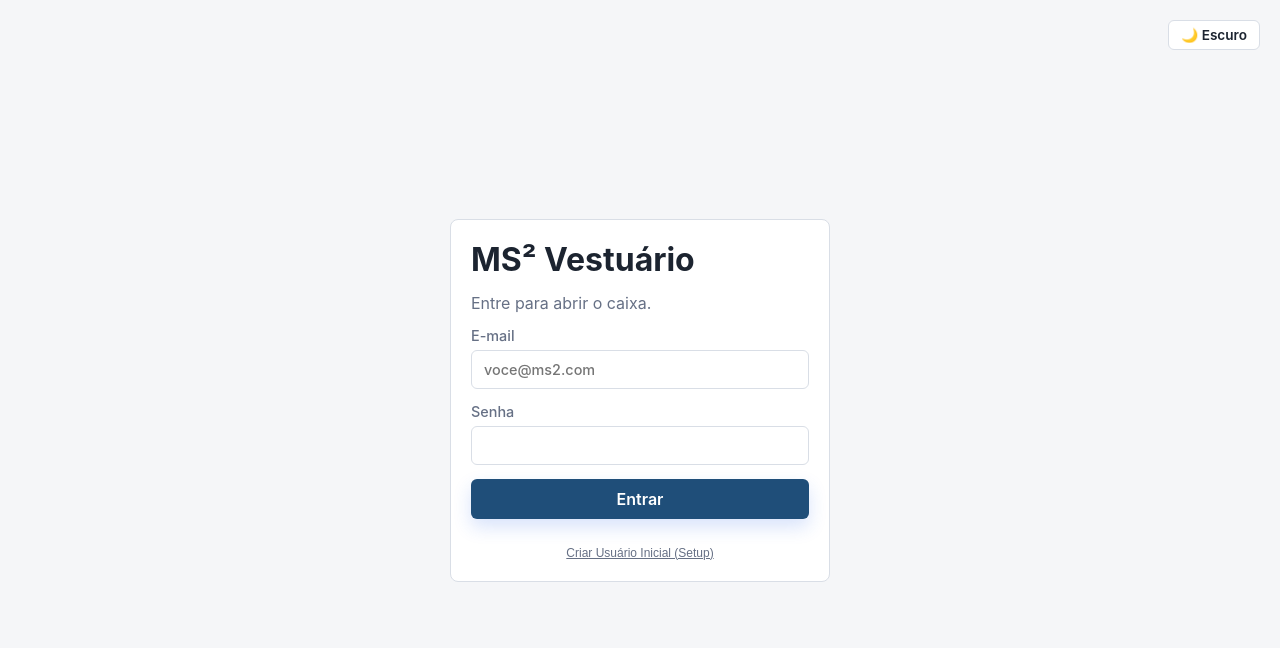
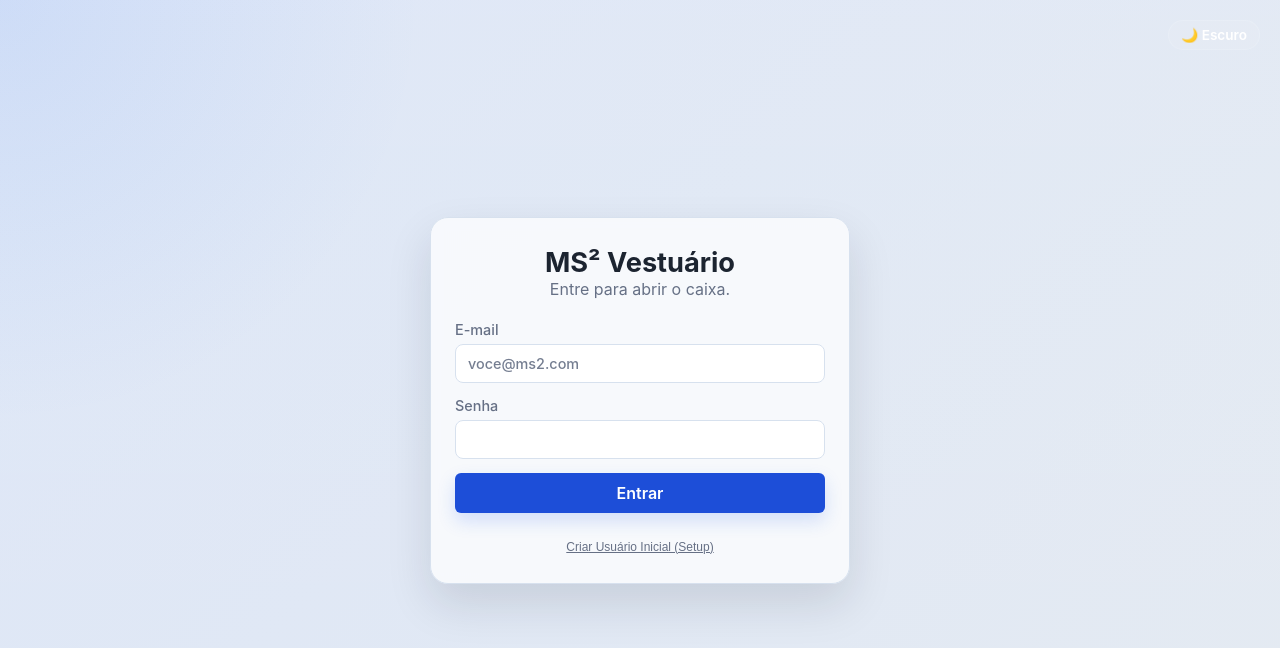
Before and after one commit to AngolanoDaIQoption/PDV_Senai, a React (Vite) app in the folder frontend/: page /login in a window 1280 px wide. Shown: the top 648 px of the page. Built offline with nearby package versions, Linux system fonts and the light colour scheme.

Commit message:
mais melhorias na UI

```diff
--- a/frontend/src/components/Navbar.tsx
+++ b/frontend/src/components/Navbar.tsx
@@ -53,7 +53,7 @@ export default function Navbar() {
       <div className="navbar-usuario">
         <button
           type="button"
-          className="btn btn-secundario"
+          className="btn btn-secundario theme-toggle"
           onClick={toggleTheme}
           title={isDark ? "Mudar para Modo Claro" : "Mudar para Modo Escuro"}
           style={{ padding: "6px 12px", fontSize: "0.85rem" }}
@@ -62,11 +62,12 @@ export default function Navbar() {
         </button>
 
         {usuario && (
-          <span>
-            {usuario.nome} ({usuario.perfil})
+          <span className="usuario-chip">
+            <span className="avatar">{usuario.nome?.charAt(0).toUpperCase() ?? "U"}</span>
+            {usuario.nome} · {usuario.perfil}
           </span>
         )}
-        <button className="btn btn-secundario" onClick={sair}>
+        <button className="btn btn-secundario" onClick={sair} style={{ background: "rgba(255,255,255,0.12)", color: "#fff", borderColor: "rgba(255,255,255,0.2)" }}>
           Sair
         </button>
       </div>
--- a/frontend/src/index.css
+++ b/frontend/src/index.css
@@ -1,38 +1,43 @@
 :root {
-  --fundo: #f5f6f8;
+  --fundo: #edf3fa;
   --superficie: #ffffff;
   --texto: #1c2430;
   --texto-suave: #667085;
-  --borda: #d9dee6;
-  --primaria: #1f4e79;
-  --primaria-escura: #173b5c;
+  --borda: #d7e1ee;
+  --primaria: #1d4ed8;
+  --primaria-escura: #163db6;
   --perigo: #b42318;
-  --raio: 8px;
+  --sucesso: #15803d;
+  --raio: 12px;
   font-family: "Inter", system-ui, -apple-system, "Segoe UI", sans-serif;
   color: var(--texto);
   background: var(--fundo);
 }
 
-/* 🌙 MODO ESCURO (Sobrescreve as variáveis do :root quando a classe .dark estiver no body) */
 body.dark {
-  --fundo: #0f172a;           /* Slate 900 - Fundo principal da página */
-  --superficie: #1e293b;      /* Slate 800 - Fundo dos Cards e Inputs */
-  --texto: #f8fafc;          /* Slate 50 - Texto principal branco */
-  --texto-suave: #94a3b8;    /* Slate 400 - Rótulos e textos secundários */
-  --borda: #334155;          /* Slate 700 - Bordas sutis */
-  --primaria: #2563eb;       /* Azul mais vívido para destacar no escuro */
-  --primaria-escura: #1d4ed8;
-  --perigo: #f87171;          /* Vermelho suave para alertas */
+  --fundo: #08111f;
+  --superficie: #101d31;
+  --texto: #f8fafc;
+  --texto-suave: #94a3b8;
+  --borda: #20334f;
+  --primaria: #3b82f6;
+  --primaria-escura: #2563eb;
+  --perigo: #f87171;
+  --sucesso: #4ade80;
 }
 
 * { box-sizing: border-box; }
 body {
   margin: 0;
   min-height: 100vh;
-  background-color: var(--fundo);
+  background:
+    radial-gradient(circle at top left, rgba(59, 130, 246, 0.10), transparent 28%),
+    linear-gradient(180deg, rgba(255,255,255,0.1), transparent),
+    var(--fundo);
   color: var(--texto);
   transition: background-color 0.25s ease, color 0.25s ease;
 }
+html { scroll-behavior: smooth; }
 h1, h2 { margin: 0 0 12px; }
 h2 { font-size: 1.1rem; }
 
@@ -43,34 +48,76 @@ h2 { font-size: 1.1rem; }
 @media (max-width: 900px) { .pdv-grid { grid-template-columns: 1fr; } }
 
 .card {
-  background: var(--superficie);
+  background: rgba(255, 255, 255, 0.72);
   border: 1px solid var(--borda);
   border-radius: var(--raio);
   padding: 20px;
+  box-shadow: 0 10px 24px rgba(15, 23, 42, 0.06);
+  backdrop-filter: blur(6px);
+}
+body.dark .card {
+  background: rgba(16, 29, 49, 0.9);
+  box-shadow: 0 14px 30px rgba(2, 6, 23, 0.30);
 }
 
 /* Navbar */
 .navbar {
-  display: flex; align-items: center; gap: 24px;
-  padding: 12px 24px; background: var(--primaria); color: #fff;
+  display: flex;
+  align-items: center;
+  gap: 24px;
+  padding: 12px 24px;
+  background: linear-gradient(90deg, #0f4cb3 0%, #1d4ed8 100%);
+  color: #fff;
+  border-bottom: 1px solid rgba(255,255,255,0.08);
+  box-shadow: 0 8px 20px rgba(29, 78, 216, 0.18);
 }
-.navbar-marca { font-weight: 700; font-size: 1.1rem; }
-.navbar-links { display: flex; gap: 4px; flex: 1; }
+.navbar-marca { font-weight: 800; font-size: 1.08rem; letter-spacing: 0.02em; }
+.navbar-links { display: flex; gap: 6px; flex: 1; flex-wrap: wrap; }
 .navbar-links a {
-  color: #dbe7f3; text-decoration: none; padding: 8px 14px; border-radius: 6px;
+  color: rgba(255,255,255,0.8);
+  text-decoration: none;
+  padding: 8px 14px;
+  border-radius: 8px;
+  font-weight: 600;
+  transition: all 0.2s ease;
 }
-.navbar-links a:hover { background: rgba(255, 255, 255, 0.12); }
-.navbar-links a.active { background: #fff; color: var(--primaria); font-weight: 600; }
+.navbar-links a:hover { background: rgba(255, 255, 255, 0.12); color: #fff; }
+.navbar-links a.active { background: rgba(255,255,255,0.96); color: var(--primaria); box-shadow: 0 8px 20px rgba(0,0,0,0.08); }
 .navbar-usuario { display: flex; align-items: center; gap: 12px; font-size: 0.9rem; }
+.usuario-chip {
+  display: inline-flex;
+  align-items: center;
+  gap: 8px;
+  background: rgba(255, 255, 255, 0.12);
+  border: 1px solid rgba(255,255,255,0.12);
+  border-radius: 999px;
+  padding: 6px 10px;
+  color: #eef6ff;
+  font-weight: 600;
+}
+.usuario-chip .avatar {
+  display: inline-flex;
+  align-items: center;
+  justify-content: center;
+  width: 22px;
+  height: 22px;
+  border-radius: 50%;
+  background: rgba(255,255,255,0.2);
+  font-size: 0.75rem;
+}
 
 /* Formulários */
 label { display: flex; flex-direction: column; gap: 6px; font-size: 0.9rem; font-weight: 500; color: var(--texto-suave); }
 input, select {
-  padding: 10px 12px; border: 1px solid var(--borda); border-radius: 6px;
+  padding: 10px 12px; border: 1px solid var(--borda); border-radius: 8px;
   font: inherit; background: var(--superficie); color: var(--texto); width: 100%;
+  transition: border-color 0.15s ease, box-shadow 0.15s ease, background 0.15s ease;
 }
+input::placeholder { color: var(--texto-suave); opacity: 0.9; }
 input:focus, select:focus, .btn:focus-visible {
-  outline: 2px solid var(--primaria); outline-offset: 1px;
+  outline: none;
+  border-color: rgba(37, 99, 235, 0.6);
+  box-shadow: 0 0 0 4px rgba(37, 99, 235, 0.12);
 }
 .form-grid { display: grid; grid-template-columns: repeat(4, 1fr); gap: 12px; }
 .form-grid .largo { grid-column: span 2; }
@@ -159,9 +206,19 @@ input:focus, select:focus, .btn:focus-visible {
 }
 
 /* Tabelas */
-table { width: 100%; border-collapse: collapse; margin-top: 12px; font-size: 0.92rem; }
-th, td { text-align: left; padding: 10px 8px; border-bottom: 1px solid var(--borda); }
-th { color: var(--texto-suave); font-weight: 600; }
+table {
+  width: 100%;
+  border-collapse: collapse;
+  margin-top: 12px;
+  font-size: 0.92rem;
+  overflow: hidden;
+  border-radius: 10px;
+}
+th, td { text-align: left; padding: 12px 10px; border-bottom: 1px solid var(--borda); }
+th { color: var(--texto-suave); font-weight: 700; background: rgba(148, 163, 184, 0.04); }
+tbody tr:hover td {
+  background: rgba(148, 163, 184, 0.03);
+}
 .qtd { display: flex; align-items: center; gap: 8px; }
 .qtd .btn { padding: 4px 10px; }
 
@@ -175,7 +232,19 @@ th { color: var(--texto-suave); font-weight: 600; }
 .texto-suave { color: var(--texto-suave); }
 
 /* Login */
-.login-tela { min-height: 100vh; display: grid; place-items: center; padding: 16px; background: var(--fundo); }
-.login-card { width: 100%; max-width: 380px; display: grid; gap: 14px; }
-.login-card h1 { margin: 0; color: var(--texto); }
+.login-tela { min-height: 100vh; display: grid; place-items: center; padding: 16px; background: linear-gradient(135deg, rgba(29, 78, 216, 0.08), rgba(15, 23, 42, 0.04)); }
+.login-card {
+  width: 100%; max-width: 420px;
+  display: grid; gap: 14px;
+  padding: 28px 24px;
+  border-radius: 18px;
+  box-shadow: 0 20px 45px rgba(15, 23, 42, 0.12);
+}
+.login-card h1 { margin: 0; color: var(--texto); font-size: clamp(1.7rem, 2vw, 2.2rem); }
 .login-card p { margin: 0; }
+.theme-toggle {
+  border-radius: 999px;
+  background: rgba(255,255,255,0.08);
+  border: 1px solid rgba(255,255,255,0.12);
+  color: #fff;
+}
--- a/frontend/src/pages/Login.tsx
+++ b/frontend/src/pages/Login.tsx
@@ -105,7 +105,7 @@ export default function Login() {
       <div style={{ position: "absolute", top: "20px", right: "20px" }}>
         <button
           type="button"
-          className="btn btn-secundario"
+          className="btn btn-secundario theme-toggle"
           onClick={toggleTheme}
           title={isDark ? "Mudar para Modo Claro" : "Mudar para Modo Escuro"}
           style={{ padding: "6px 12px", fontSize: "0.85rem" }}
@@ -115,8 +115,10 @@ export default function Login() {
       </div>
 
       <form className="card login-card" onSubmit={entrar}>
-        <h1>MS² Vestuário</h1>
-        <p className="texto-suave">Entre para abrir o caixa.</p>
+        <div style={{ textAlign: "center", marginBottom: "8px" }}>
+          <h1>MS² Vestuário</h1>
+          <p className="texto-suave">Entre para abrir o caixa.</p>
+        </div>
 
         <label>
           E-mail
```
